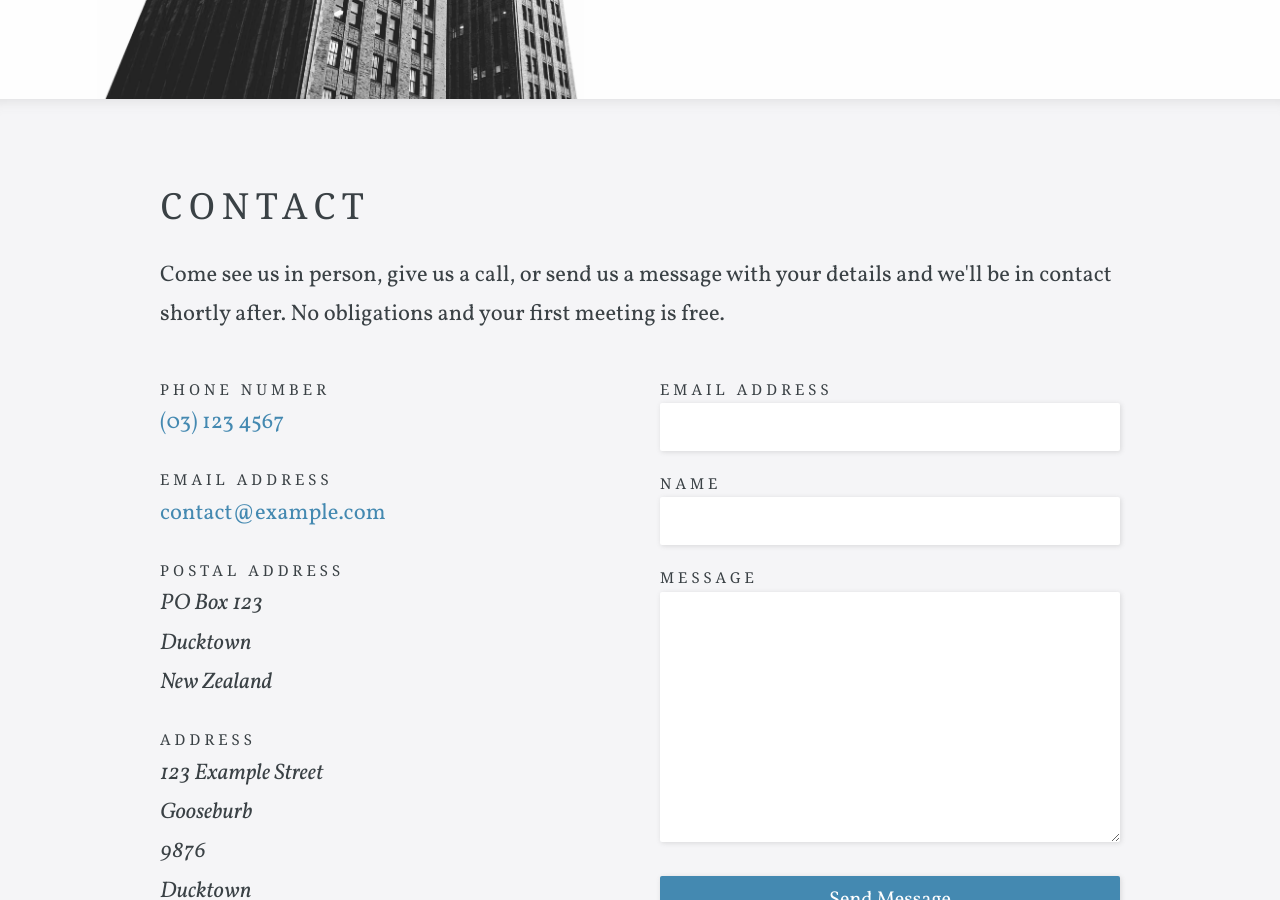
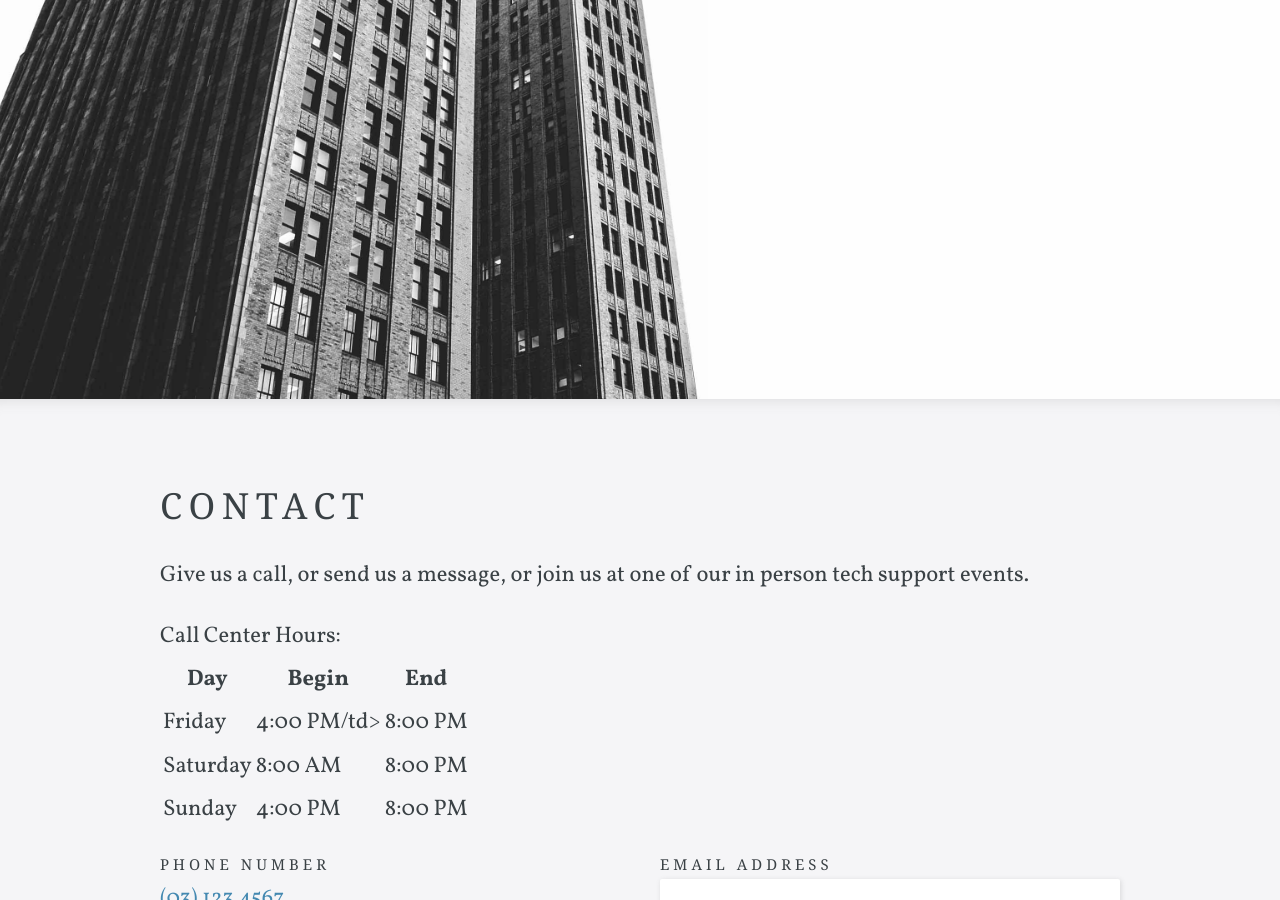
Before and after one commit to chasemassey/StsJusticeTemplate, a Jekyll site: the page built from contact.html, in a window 1280 px wide and 900 px high, scrolled down 321 px. Built offline with Jekyll 4.4.1, drawn with Linux system fonts in a browser that asks for light colours; some web fonts are replaced.

Commit message:
Update contact.html

```diff
--- a/contact.html
+++ b/contact.html
@@ -12,8 +12,32 @@ map:
 ---
 
 <p class="editable">
-	Come see us in person, give us a call, or send us a message with your details and we'll be in contact shortly after. No obligations and your first meeting is free.
+	Give us a call, or send us a message, or join us at one of our in person tech support events.
 </p>
+
+Call Center Hours:
+<table>
+  <tr>
+    <th>Day</th>
+    <th>Begin</th>
+    <th>End</th>
+  </tr>
+  <tr>
+    <td>Friday</td>
+    <td>4:00 PM/td>
+    <td>8:00 PM</td>
+  </tr>
+  <tr>
+    <td>Saturday</td>
+    <td>8:00 AM</td>
+    <td>8:00 PM</td>
+  </tr>
+  <tr>
+    <td>Sunday</td>
+    <td>4:00 PM</td>
+    <td>8:00 PM</td>
+  </tr>
+</table>
 
 <div class="columns">
 	<div class="column">
@@ -25,10 +49,10 @@ map:
 		<label>Email Address</label>
 		<p class="contact-info"><a href="mailto:{{ site.data.company.contact_email_address }}">{{ site.data.company.contact_email_address }}</a></p>
 
-		<label>Postal Address</label>
+		<!--<label>Postal Address</label>
 		<address class="contact-info">{{ site.data.company.postal_address | replace: ',', '<br>' }}</address>
 		<label>Address</label>
-		<address class="contact-info">{{ site.data.company.address | replace: ',', '<br>' }}</address>
+		<address class="contact-info">{{ site.data.company.address | replace: ',', '<br>' }}</address>-->
 	</div>
 
 	<div class="column">
```
Also changed, not shown: other parts of contact.html (+1 -1 lines).
